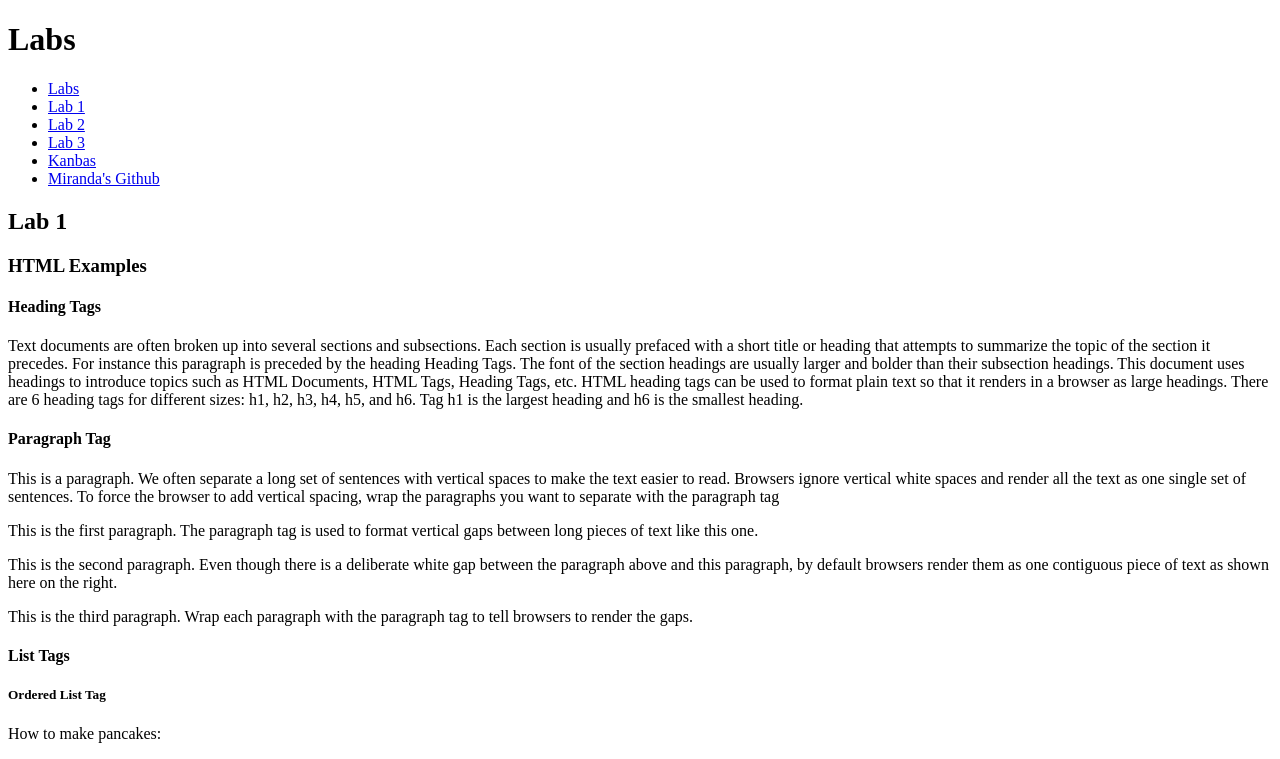
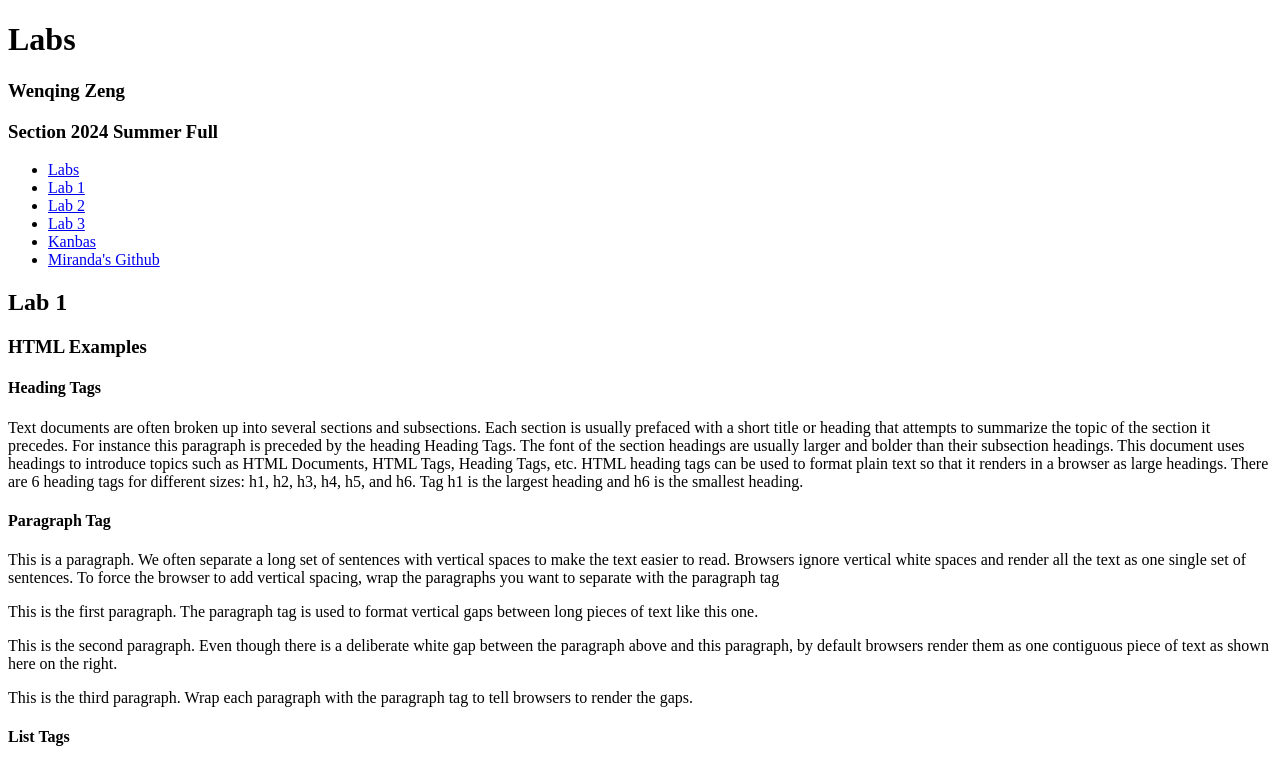
Before and after one commit to mirazeng/kanbas-react-web-app, a React (Create React App) app: page /#/Labs/Lab1 in a window 1280 px wide. Shown: the top 759 px of the page. Built offline with nearby package versions, Linux system fonts and the light colour scheme.

Commit message:
add name and section to landing page

```diff
--- a/src/Labs/index.tsx
+++ b/src/Labs/index.tsx
@@ -10,6 +10,12 @@ export default function Labs() {
     return (
         <div>
             <h1>Labs</h1>
+            <div>
+                <h3>
+                    <p>Wenqing Zeng</p>
+                    <p>Section 2024 Summer Full</p>
+                </h3>
+            </div>
             <TOC/>
             <Routes>
                 <Route path="/" element={<Navigate to="Lab1"/>}/>
```
